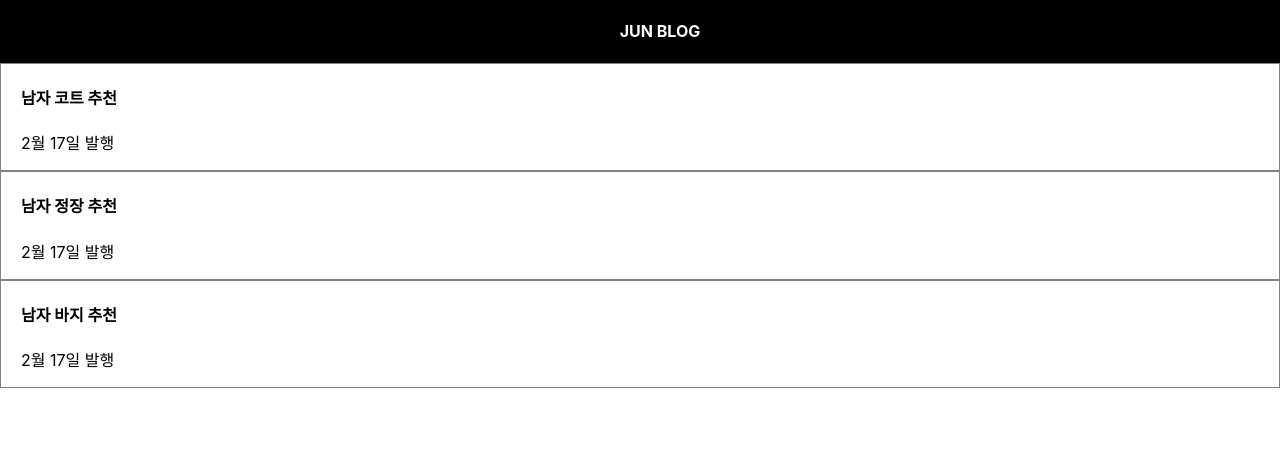
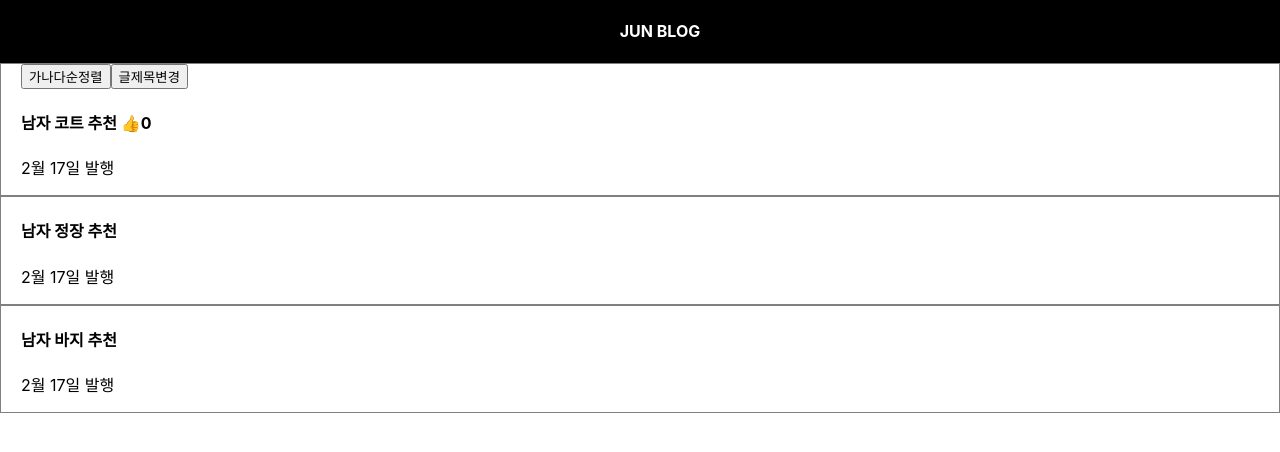
Before and after one commit to junhyungkwon/react_blog, a React (Create React App) app in the folder blog/: page / in a window 1280 px wide. Shown: the top 452 px of the page. Built offline with nearby package versions, Linux system fonts and the light colour scheme.

Commit message:
sort를 사용하여 가나다순으로 정렬, UseState사용법 익히기.

```diff
--- a/blog/src/App.js
+++ b/blog/src/App.js
@@ -1,11 +1,12 @@
+
 import logo from './logo.svg';
 import './App.css';
 import { useState } from 'react';
 
 function App() {
-  let post = "강남 우동 맛집";
-  let [글제목, b]= useState(['남자 코트 추천','남자 정장 추천','남자 바지 추천']);
 
+  let [글제목, 글제목변경]= useState(['남자 코트 추천','남자 정장 추천','남자 바지 추천']);
+  let [좋아요, 좋아요변경]= useState(0);
   return (
     <div className="App">
       <div className = "black-nav">
@@ -13,8 +14,23 @@ function App() {
       </div>
 
 
+
       <div className='list'>
-        <h4> {글제목[0]}</h4>
+
+        <button onClick={()=>{
+          let copy = [...글제목];
+          copy.sort();
+          글제목변경(copy);
+        }}>가나다순정렬</button>
+
+
+
+      <button onClick={()=>{
+        let copy = [...글제목];
+        copy[0]= '여자 코트 추천';
+        글제목변경(copy)
+      }}>글제목변경</button>
+        <h4>{글제목[0]} <span onClick={()=>{좋아요변경(좋아요+1)}}>👍</span>{좋아요}</h4>
         <p>2월 17일 발행</p>
       </div>
       <div className='list'>
```
